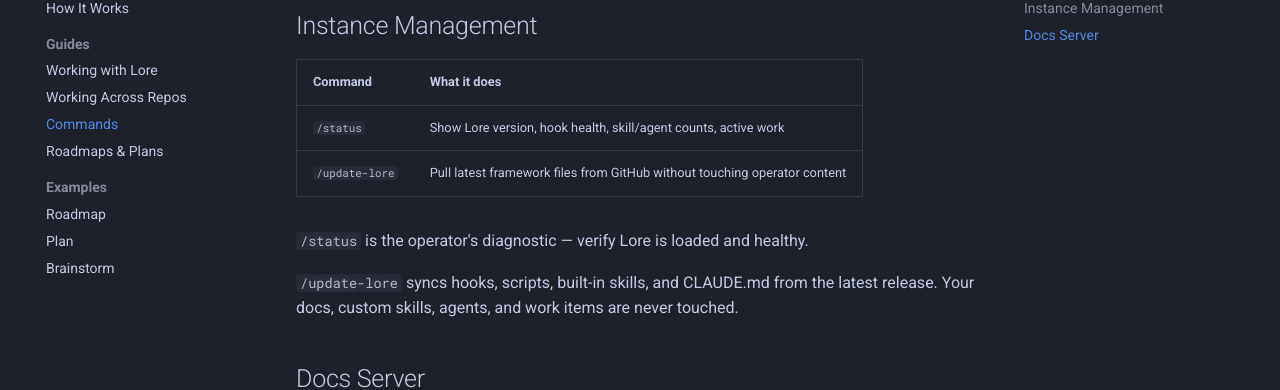
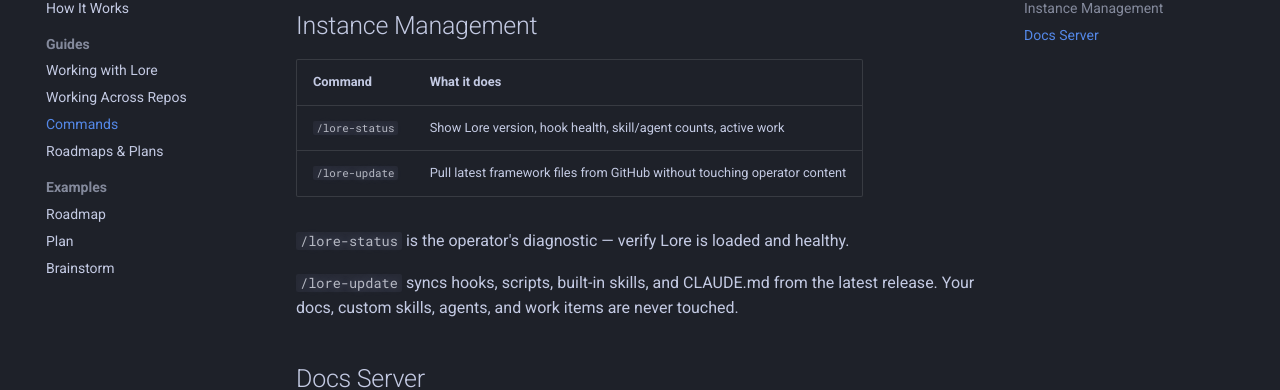
Before and after one commit to lorehq/lore-docs, an MkDocs documentation site: the page built from docs/guides/commands.md, in a window 1280 px wide and 900 px high, scrolled down 838 px. Shown: the part 154-544 px from the top of the window. Built offline with MkDocs 1.6.1 and Material for MkDocs 9.7.7, drawn with Linux system fonts in a browser that asks for light colours; comment, search, counter and statistics services are not loaded.

Commit message:
Rename /status → /lore-status, /update-lore → /lore-update in docs
Co-Authored-By: Claude Opus 4.6 <noreply@anthropic.com>

```diff
--- a/docs/guides/commands.md
+++ b/docs/guides/commands.md
@@ -32,12 +32,12 @@ See [Roadmaps & Plans](roadmaps-and-plans.md) for details on format and workflow
 
 | Command | What it does |
 |---------|-------------|
-| `/status` | Show Lore version, hook health, skill/agent counts, active work |
-| `/update-lore` | Pull latest framework files from GitHub without touching operator content |
+| `/lore-status` | Show Lore version, hook health, skill/agent counts, active work |
+| `/lore-update` | Pull latest framework files from GitHub without touching operator content |
 
-`/status` is the operator's diagnostic — verify Lore is loaded and healthy.
+`/lore-status` is the operator's diagnostic — verify Lore is loaded and healthy.
 
-`/update-lore` syncs hooks, scripts, built-in skills, and CLAUDE.md from the latest release. Your docs, custom skills, agents, and work items are never touched.
+`/lore-update` syncs hooks, scripts, built-in skills, and CLAUDE.md from the latest release. Your docs, custom skills, agents, and work items are never touched.
 
 ## Docs Server
 
```
Also changed, not shown: docs/getting-started.md (+2 -2 lines).
